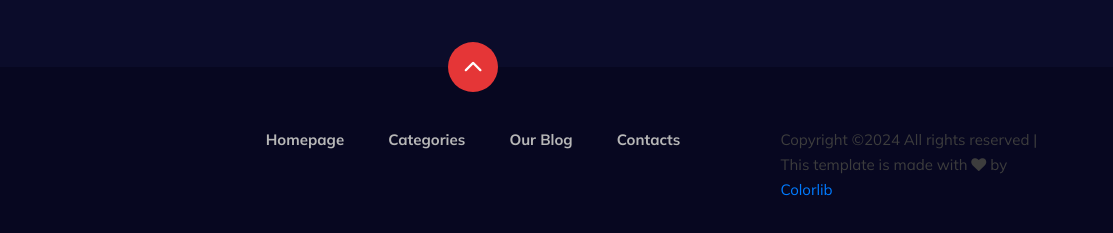
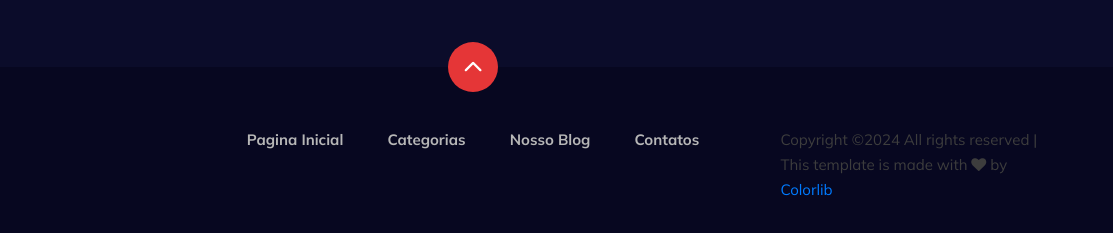
Before and after one commit to victormatozo/victormatozo.github.io, a plain HTML site: page signup.html in a window 1280 px wide. Shown: the part 959-1192 px from the top of the page, 167-1280 px from the left. Drawn offline with nearby package versions, Linux system fonts and the light colour scheme.

Commit message:
categorias

```diff
--- a/signup.html
+++ b/signup.html
@@ -146,10 +146,10 @@
                 <div class="col-lg-6">
                     <div class="footer__nav">
                         <ul>
-                            <li class="active"><a href="./index.html">Homepage</a></li>
-                            <li><a href="./categories.html">Categories</a></li>
-                            <li><a href="./blog.html">Our Blog</a></li>
-                            <li><a href="#">Contacts</a></li>
+                            <li class="active"><a href="./index.html">Pagina Inicial</a></li>
+                            <li><a href="./categories.html">Categorias</a></li>
+                            <li><a href="./blog.html">Nosso Blog</a></li>
+                            <li><a href="#">Contatos</a></li>
                         </ul>
                     </div>
                 </div>
```
